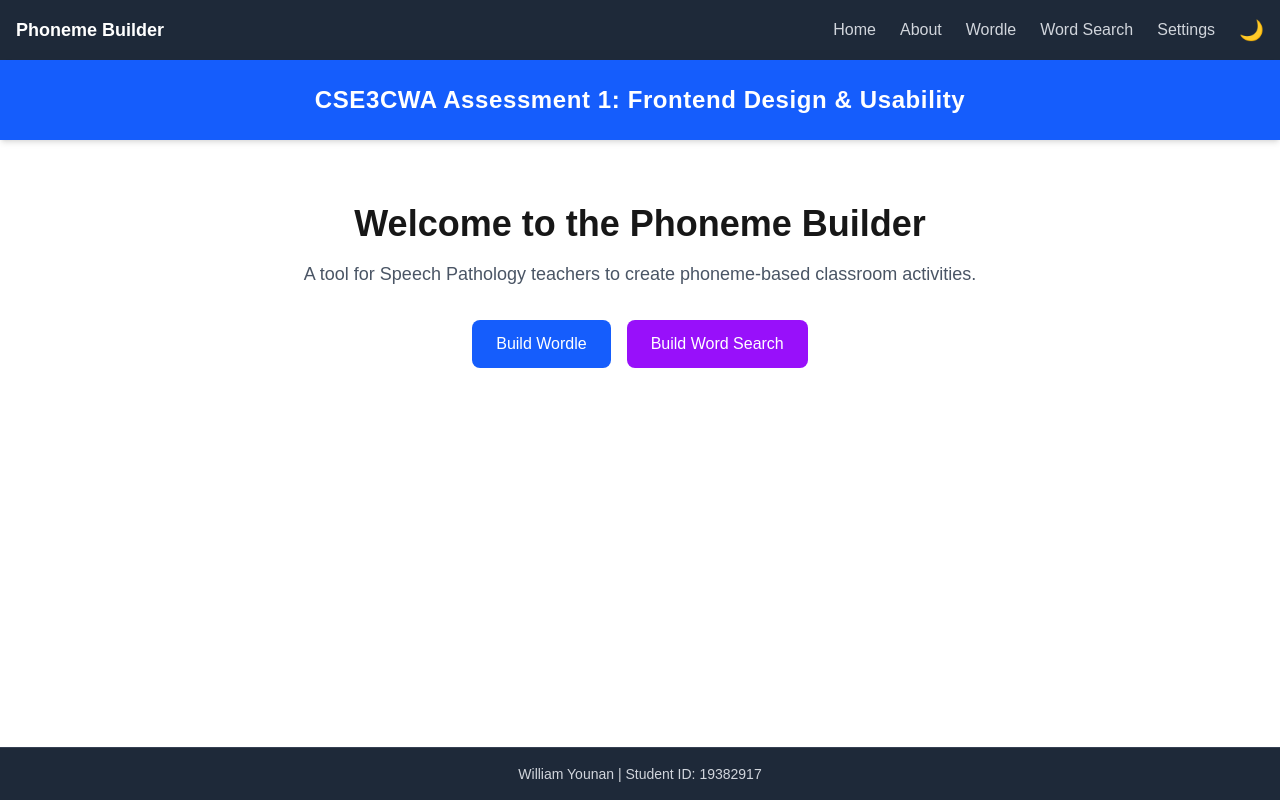
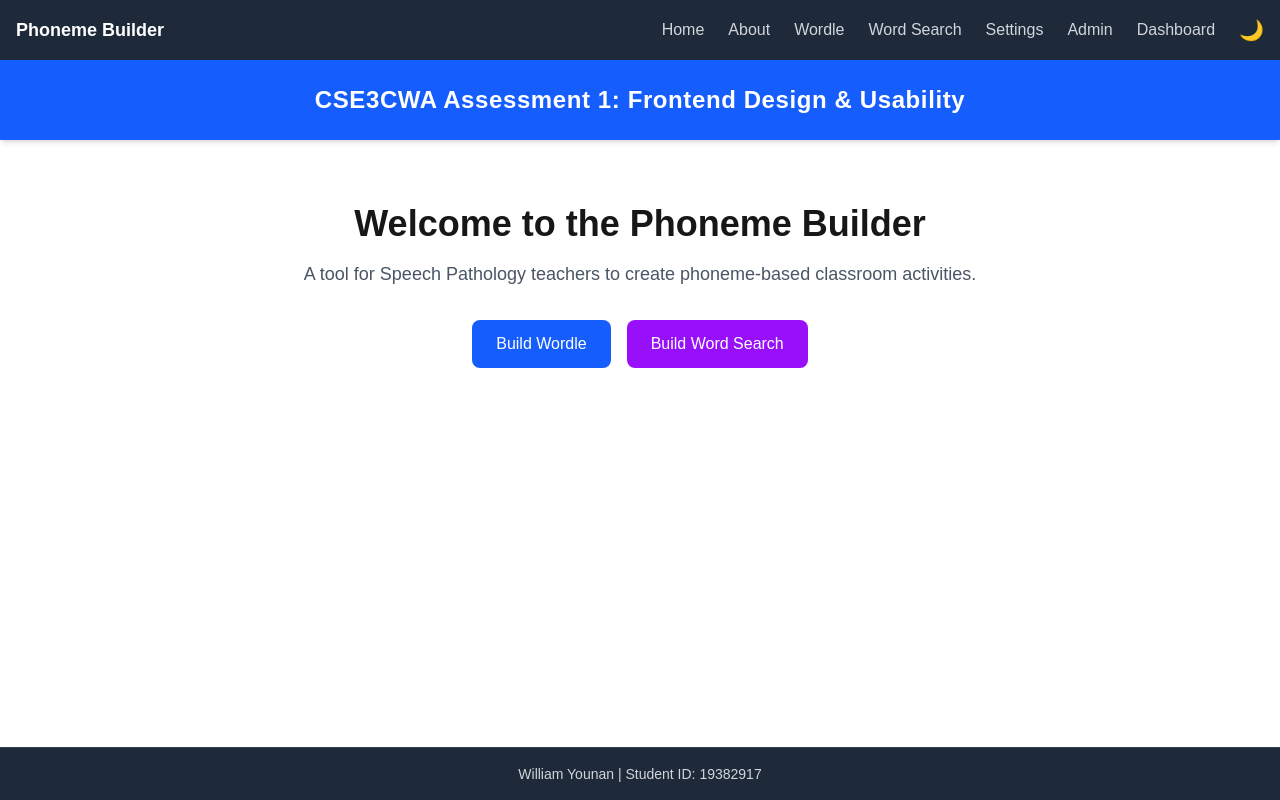
Before and after one commit to 19382917/cse3cwa-assessment-1, a Next.js app: page / in a window 1280 px wide. Built offline with nearby package versions, Linux system fonts and the light colour scheme.

Commit message:
Feat: Add Dashboard and Admin links to Navbar

```diff
--- a/components/Navbar.tsx
+++ b/components/Navbar.tsx
@@ -7,7 +7,7 @@ export default function Navbar() {
   const [isOpen, setIsOpen] = useState(false);
   const [isDark, setIsDark] = useState(false);
 
-// Check for saved theme on initial load
+  // Check for saved theme on initial load
   useEffect(() => {
     const savedTheme = localStorage.getItem('theme') || 'light';
     const darkMode = savedTheme === 'dark';
@@ -47,6 +47,8 @@ export default function Navbar() {
           <Link href="/wordle" className="text-gray-300 hover:text-white transition-colors">Wordle</Link>
           <Link href="/word-search" className="text-gray-300 hover:text-white transition-colors">Word Search</Link>
           <Link href="/settings" className="text-gray-300 hover:text-white transition-colors">Settings</Link>
+          <Link href="/admin" className="text-gray-300 hover:text-white transition-colors">Admin</Link>
+          <Link href="/dashboard" className="text-gray-300 hover:text-white transition-colors">Dashboard</Link>
 
           {/* Dark Mode Toggle Button */}
           <button
@@ -86,9 +88,10 @@ export default function Navbar() {
           <Link href="/wordle" className="text-gray-300 hover:text-white transition-colors" onClick={() => setIsOpen(false)}>Wordle</Link>
           <Link href="/word-search" className="text-gray-300 hover:text-white transition-colors" onClick={() => setIsOpen(false)}>Word Search</Link>
           <Link href="/settings" className="text-gray-300 hover:text-white transition-colors" onClick={() => setIsOpen(false)}>Settings</Link>
+          <Link href="/admin" className="text-gray-300 hover:text-white transition-colors" onClick={() => setIsOpen(false)}>Admin</Link>
+          <Link href="/dashboard" className="text-gray-300 hover:text-white transition-colors" onClick={() => setIsOpen(false)}>Dashboard</Link>
         </div>
       )}
     </nav>
   );
 }
-<Link href="/admin" className="text-gray-300 hover:text-white transition-colors">Admin</Link>
```
Also changed, not shown: 1 other file (tests, documents, lock files or other folders).
